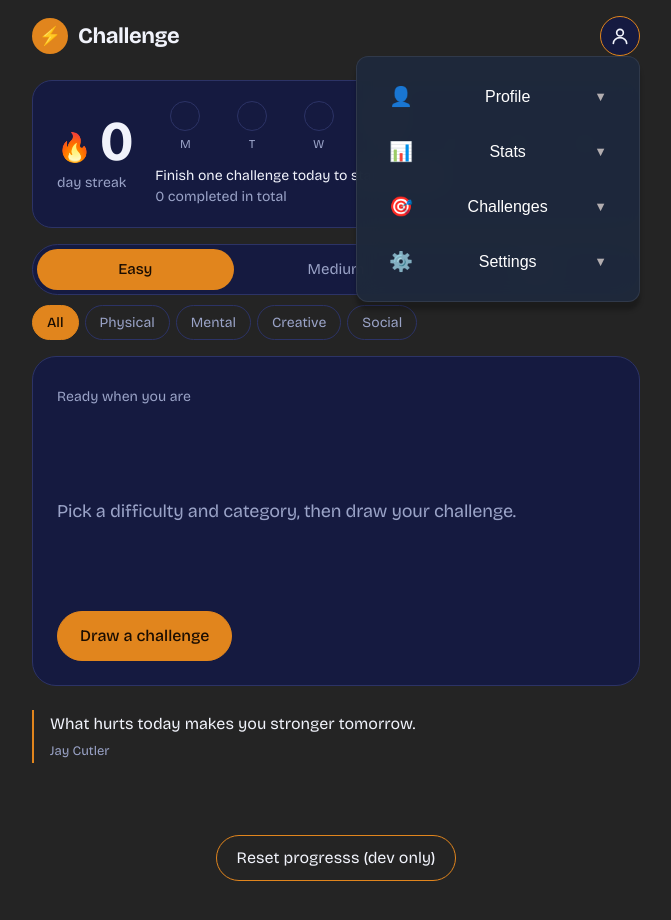
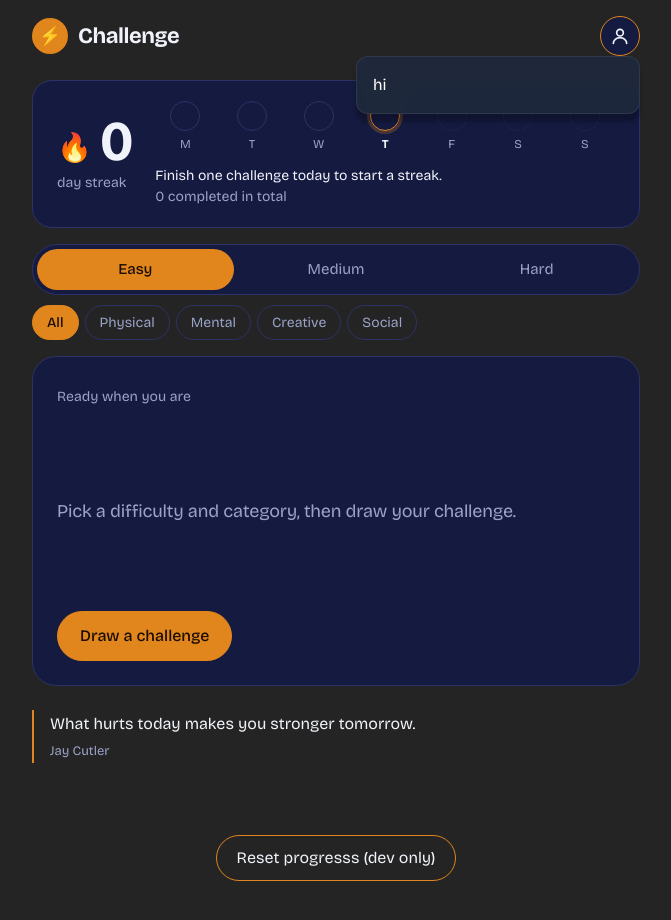
Before and after one commit to robertoandino/challenge-me, a React (Vite) app: page / in a window 1280 px wide. Both pictures are taken after a click on the button "Profile menu". Shown: the top 920 px of the page, without its empty margins (304-975 px from the left). Built offline with nearby package versions, Linux system fonts and the light colour scheme.

Commit message:
Updating Profile Component

```diff
--- a/src/components/ProfileMenu/ProfileMenu.tsx
+++ b/src/components/ProfileMenu/ProfileMenu.tsx
@@ -12,68 +12,12 @@ interface ProfileMenuProps {
     currentChallenge: string;
 };
 
-const ProfileMenu: React.FC<ProfileMenuProps> = ({
-    dailyChallenge,
-    completedCount,
-    currentChallenge,
-}) => {
-    const [activeSection, setActiveSection] = useState<string | null>(null);
-    const navigate = useNavigate();
-
-    const toggleSection = (section: string) => {
-        setActiveSection(activeSection === section ? null : section);
-    }
-
-    console.log({ dailyChallenge, completedCount, currentChallenge });
+function ProfileMenu({ dailyChallenge, completedCount, streakCount, onUseDaily, onClose}:
+    ProfileMenuProps) {
 
     return (
         <div className="profile-dropdown">
-            <div className="menu-list">
-                <button className="menu-item" onClick={() => toggleSection("profile")}>
-                    <span>👤</span> Profile
-                    <span className="arrow">{activeSection === "profile" ? "▲" : "▼"}</span>
-                </button>
-                {activeSection === "profile" && (
-                    <div className="submenu">
-                        <div>John Smith</div>
-                        <div>Athlete</div>
-                        <div className="bio" onClick={() => navigate('/profile')}>Blog</div>
-                    </div>
-                )}
-                <button className="menu-item" onClick={() => toggleSection("stats")}>
-                    <span>📊</span> Stats
-                    <span className="arrow">{activeSection === "stats" ? "▲" : "▼"}</span>
-                </button>
-                {activeSection === "stats" && (
-                    <div className="submenu">
-                        <div>Completed: {completedCount}</div>
-                        <div>Daily: {dailyChallenge}</div>
-                    </div>
-                )}
-
-                <button className="menu-item" onClick={() => toggleSection("challenges")}>
-                    <span>🎯</span> Challenges
-                    <span className="arrow">{activeSection === "challenges" ? "▲" : "▼"}</span>
-                </button>
-                {activeSection === "challenges" && (
-                    <div className="submenu">
-                        <div> current: {currentChallenge}</div>
-                        <p>Manage challenges (Coming soon)</p>
-                    </div>
-                )}
-
-                <button className="menu-item" onClick={() => toggleSection("settings")}>
-                    <span>⚙️</span> Settings
-                    <span className="arrow">{activeSection === "settings" ? "▲" : "▼"}</span>
-                </button>
-                {activeSection === "settings" && (
-                    <div className = "submenu">
-                        <p>Theme, notifications, etc. (Coming soon)</p>
-                    </div>
-                )}
-
-
-            </div>
+            hi
         </div>
     );
 };
```
